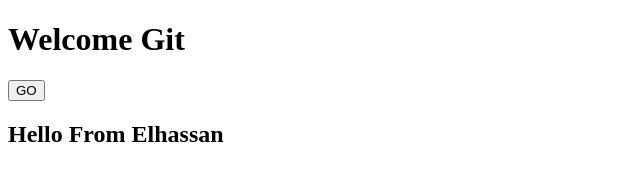
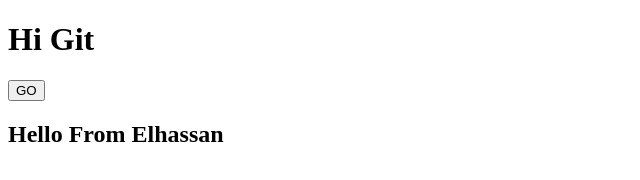
Before and after one commit to H0FNY/New-folder, a plain HTML site: page index.html in a window 1280 px wide. Shown: the whole page, without its empty margins (0-640 px from the left). Drawn offline with Linux system fonts and the light colour scheme.

Commit message:
conflict

```diff
--- a/index.html
+++ b/index.html
@@ -6,7 +6,7 @@
     <title>Document</title>
 </head>
 <body>
-    <h1>Welcome Git</h1>
+    <h1>Hi Git</h1>
     <button>GO</button>
     <h2>Hello From Elhassan </h2>
 </body>
```
